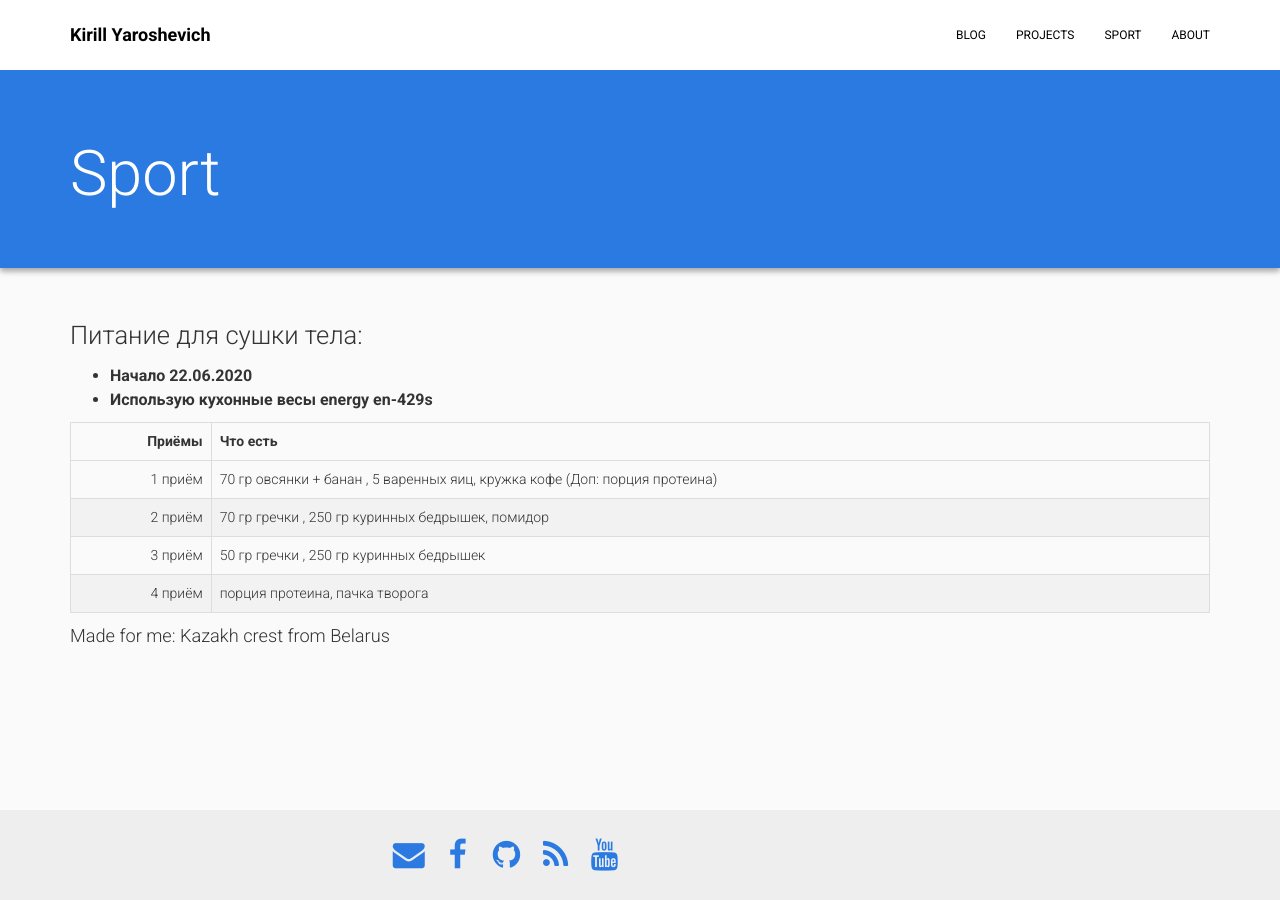
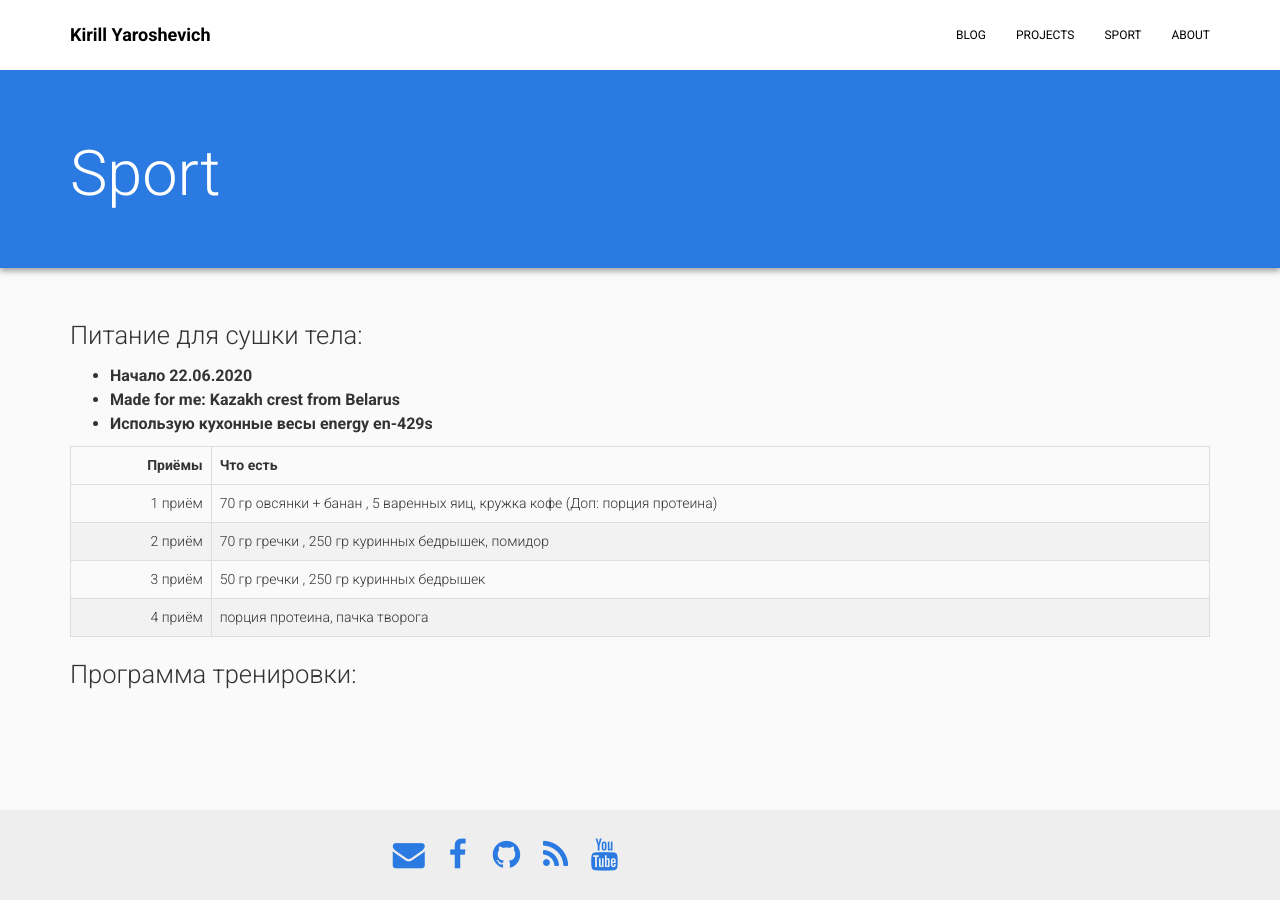
Before and after one commit to Hadenix/Hadenix.github.io, a Jekyll site: the page built from sport.md, in a window 1280 px wide. Built offline with Jekyll 4.4.1, drawn with Linux system fonts in a browser that asks for light colours; nearby versions of some CDN libraries; some of the changed lines change nothing that is shown.

Commit message:
Update sport.md

```diff
--- a/sport.md
+++ b/sport.md
@@ -7,6 +7,7 @@ permalink: /sport/
 ### Питание для сушки тела:
 
 * **Начало 22.06.2020**
+* **Made for me: Kazakh crest from Belarus**
 * **Использую кухонные весы energy en-429s**
 
 Приёмы | Что есть
@@ -17,4 +18,4 @@ permalink: /sport/
 4 приём | порция протеина, пачка творога
 
 
-#### Made for me: Kazakh crest from Belarus
+### Программа тренировки:
```
